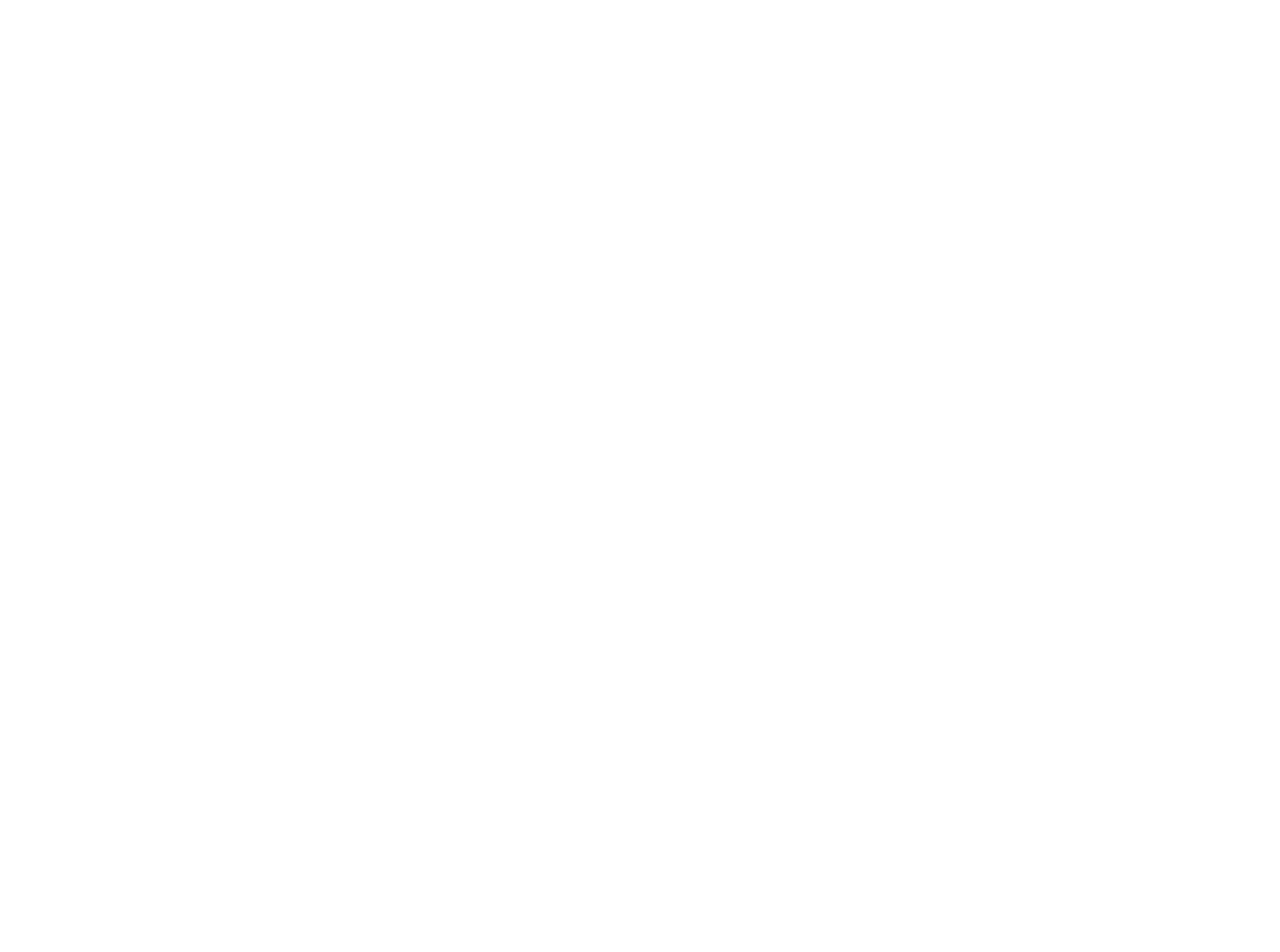
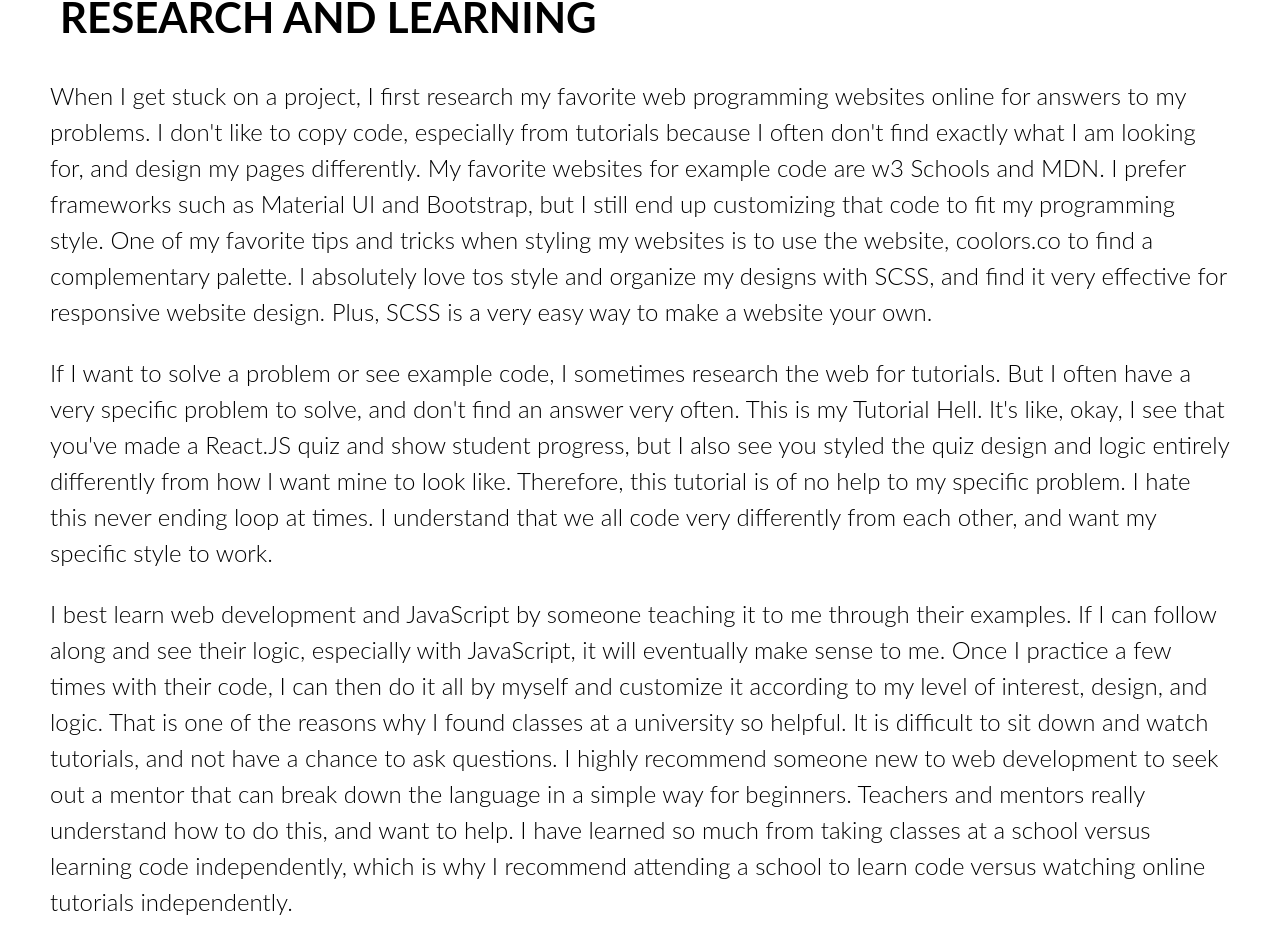
Before and after one commit to aubreyjonescreatives/react-blog, a React (Create React App) app: page / in a window 1280 px wide. Shown: the part 1896-2848 px from the top of the page. Before the commit the page ends 1852 px from the top, so only its background shows below. Built offline with nearby package versions, Linux system fonts and the light colour scheme.

Commit message:
Added Research and Learning blogpost

```diff
--- a/src/App.js
+++ b/src/App.js
@@ -1,6 +1,7 @@
 import React from 'react'
 import './App.css';
 import IntrotoBlogpost from './IntrotoBlogpost'
+import ResearchandLearning from './ResearchandLearning'
 import TopNavigation from './TopNavigation'
 import Header from './Header'
 import HeroImage from './HeroImage'
@@ -12,6 +13,7 @@
     <TopNavigation/>
     <HeroImage/>
     <IntrotoBlogpost/>
+    <ResearchandLearning/>
     </div>
   );
 }
--- /dev/null
+++ b/src/ResearchandLearning.js
@@ -0,0 +1,39 @@
+import React from 'react'
+import './css/BlogpostStyles.css'
+import Me from './images/Me.jpg'
+
+
+
+function ResearchandLearning() {
+    return (
+
+     <div class="main-1" id="researchandlearning">
+    <h1>RESEARCH AND LEARNING</h1>
+     <p>
+      When I get stuck on a project, I first research my favorite web programming websites online for answers to my problems. I don't like
+      to copy code, especially from tutorials because I often don't find exactly what I am looking for, and design my pages differently.
+      My favorite websites for example code are w3 Schools and MDN. I prefer frameworks such as Material UI and Bootstrap, but I still end up
+      customizing that code to fit my programming style. One of my favorite tips and tricks when styling my websites is to use the website,
+      coolors.co to find a complementary palette. I absolutely love tos style and organize my designs with SCSS, and find it very effective for
+      responsive website design. Plus, SCSS is a very easy way to make a website your own.
+      </p>
+      <p>
+       If I want to solve a problem or see example code, I sometimes research the web for tutorials. But I often have a very specific problem to solve,
+       and don't find an answer very often. This is my Tutorial Hell. It's like, okay, I see that you've made a React.JS quiz and show student progress, but
+       I also see you styled the quiz design and logic entirely differently from how I want mine to look like. Therefore, this tutorial is of no help to
+       my specific problem. I hate this never ending loop at times. I understand that we all code very differently from each other, and want my specific style
+       to work.
+        </p>
+        <p>
+        I best learn web development and JavaScript by someone teaching it to me through their examples. If I can follow along and see their logic, especially with
+        JavaScript, it will eventually make sense to me. Once I practice a few times with their code, I can then do it all by myself and customize it according to my
+        level of interest, design, and logic. That is one of the reasons why I found classes at a university so helpful. It is difficult to sit down and watch
+        tutorials, and not have a chance to ask questions. I highly recommend someone new to web development to seek out a mentor that can break down the language in a
+        simple way for beginners. Teachers and mentors really understand how to do this, and want to help. I have learned so much from taking classes at a school
+         versus learning code independently, which is why I recommend attending a school to learn code versus watching online tutorials independently.
+     </p>
+     </div>
+    );
+  }
+
+  export default ResearchandLearning;
```
Also changed, not shown: 1 other file (tests, documents, lock files or other folders).
